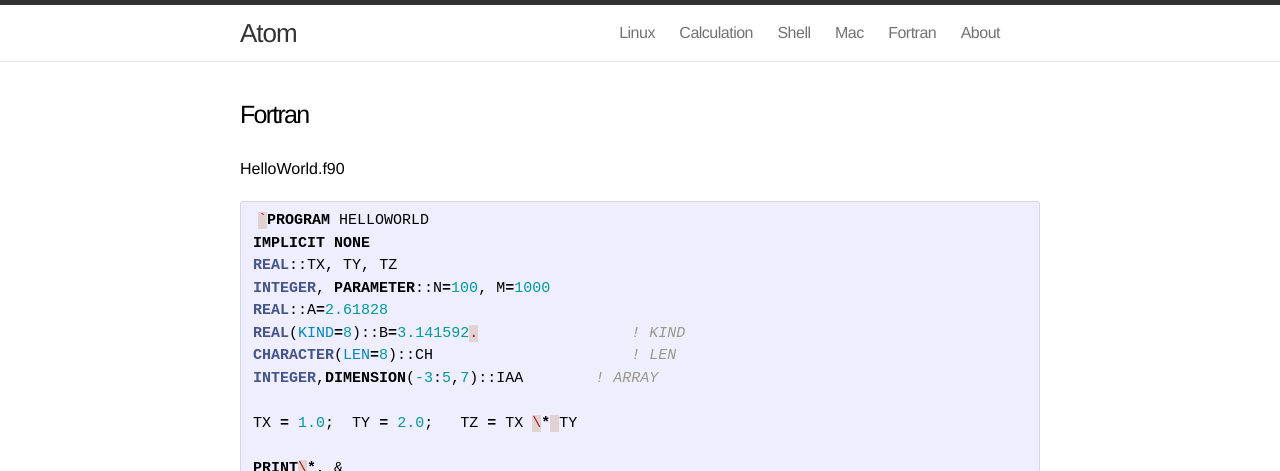
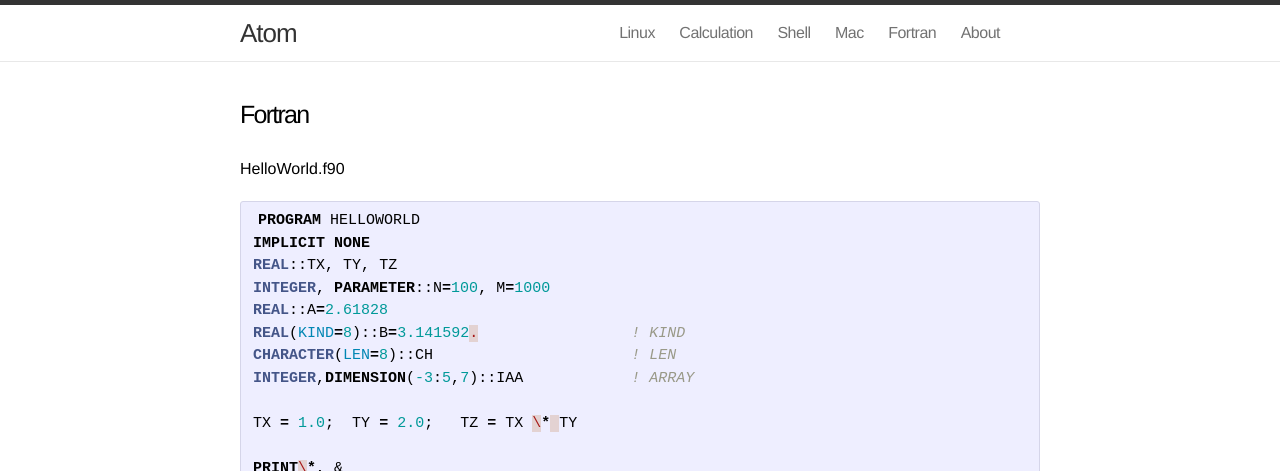
Before and after one commit to NodoLee/nodolee.github.com, a Jekyll site: the page built from 05_Fortran.md, in a window 1280 px wide. Shown: the top 471 px of the page. Built offline with Jekyll 4.4.1, drawn with Linux system fonts in a browser that asks for light colours.

`````diff
--- a/05_Fortran.md
+++ b/05_Fortran.md
@@ -8,14 +8,14 @@ order: 2
 HelloWorld.f90
 
 ```fortran
-`PROGRAM HELLOWORLD
+PROGRAM HELLOWORLD
 IMPLICIT NONE
 REAL::TX, TY, TZ
 INTEGER, PARAMETER::N=100, M=1000
 REAL::A=2.61828
 REAL(KIND=8)::B=3.141592.                 ! KIND
 CHARACTER(LEN=8)::CH                      ! LEN
-INTEGER,DIMENSION(-3:5,7)::IAA        ! ARRAY
+INTEGER,DIMENSION(-3:5,7)::IAA            ! ARRAY
 
 TX = 1.0;  TY = 2.0;   TZ = TX \* TY
 
@@ -26,4 +26,4 @@ PRINT\*, 'A =',A, 'B =', B
 PRINT\*, 'HELLO WORLD'
 
 END PROGRAM HELLOWORLD
-````
+```
`````
